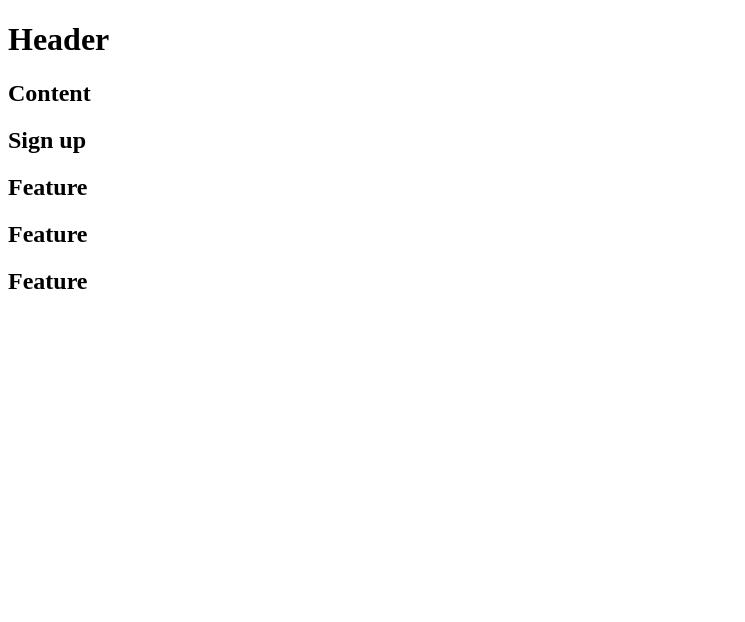
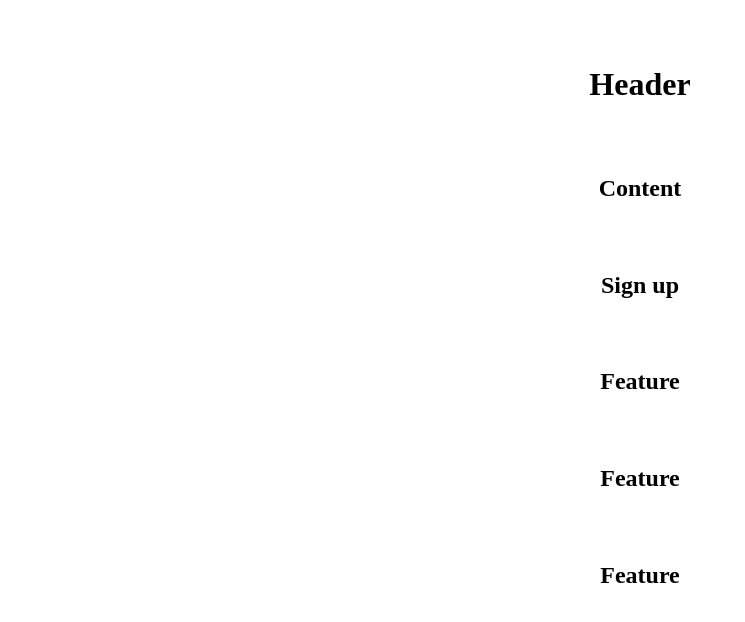
Before and after one commit to JAMK-IT-STUDENT/ttms0400-web-visualisointi-yhteinen-harjoitus-R3DgRu, a plain HTML site: page index.html in a window 1280 px wide. Shown: the whole page, without its empty margins (0-745 px from the left). Drawn offline with Linux system fonts and the light colour scheme.

Commit message:
edit index.html and main.css

```diff
--- a/index.html
+++ b/index.html
@@ -4,6 +4,7 @@
     <title>Yhteinen harjoitustyö</title>
     <meta charset="utf-8">
     <link rel="stylesheet" href="style/main.css">
+    <meta name="viewport" content="width=device-width,initial-scale=1">
 </head>
 <body>
 
--- a/style/main.css
+++ b/style/main.css
@@ -1 +1,17 @@
-asd
+body {
+    margin: 0;
+}
+
+/* Make everything use border-box */
+*, *:before, *:after {
+    -webkit-box-sizing: border-box;
+    -moz-box-sizing: border-box;
+    box-sizing: border-box;
+}
+
+nav, header, main, section, article {
+    display: block;
+    width: 100vw;
+    padding: 15px;
+    text-align: center;
+}
```
